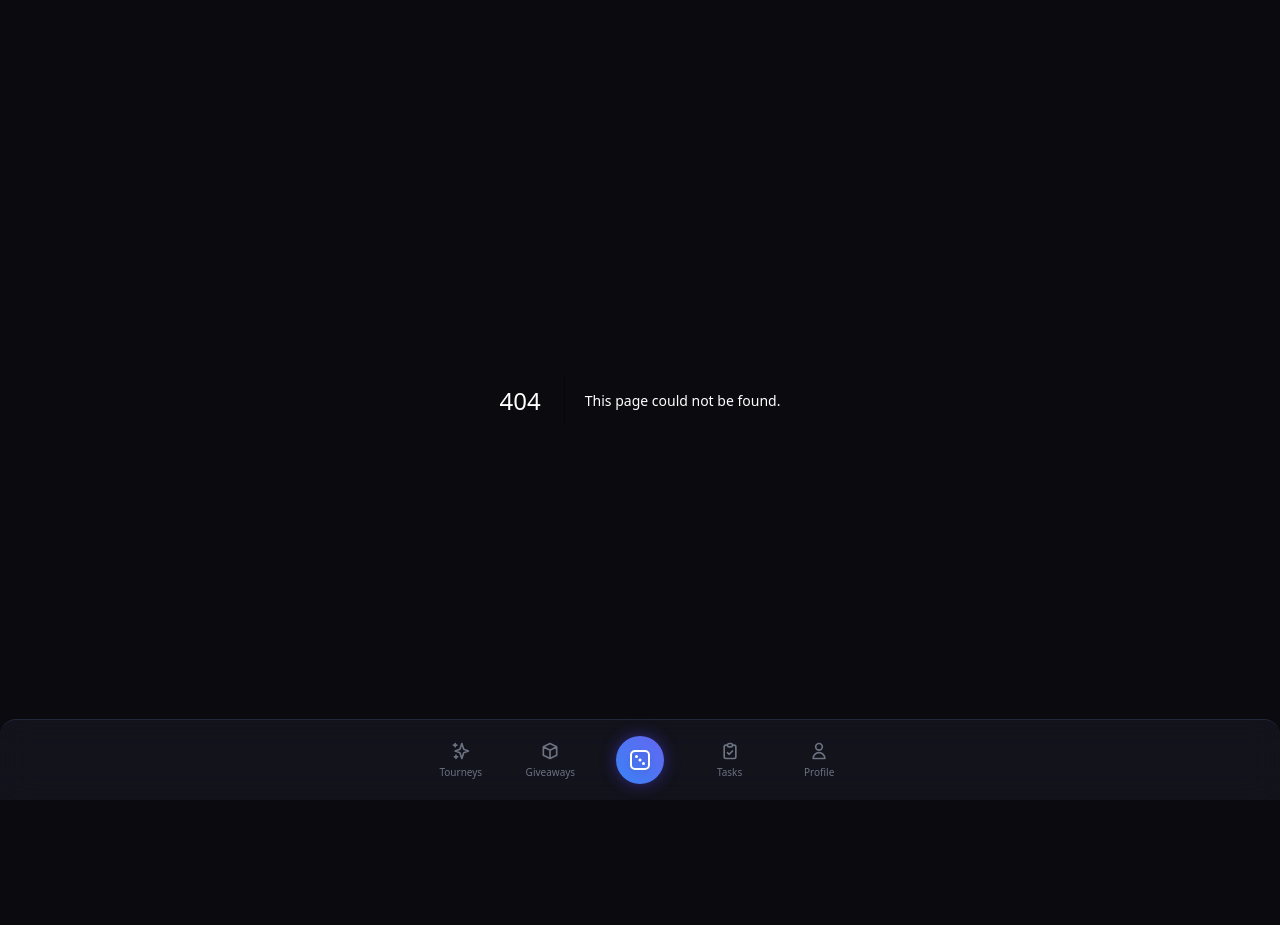
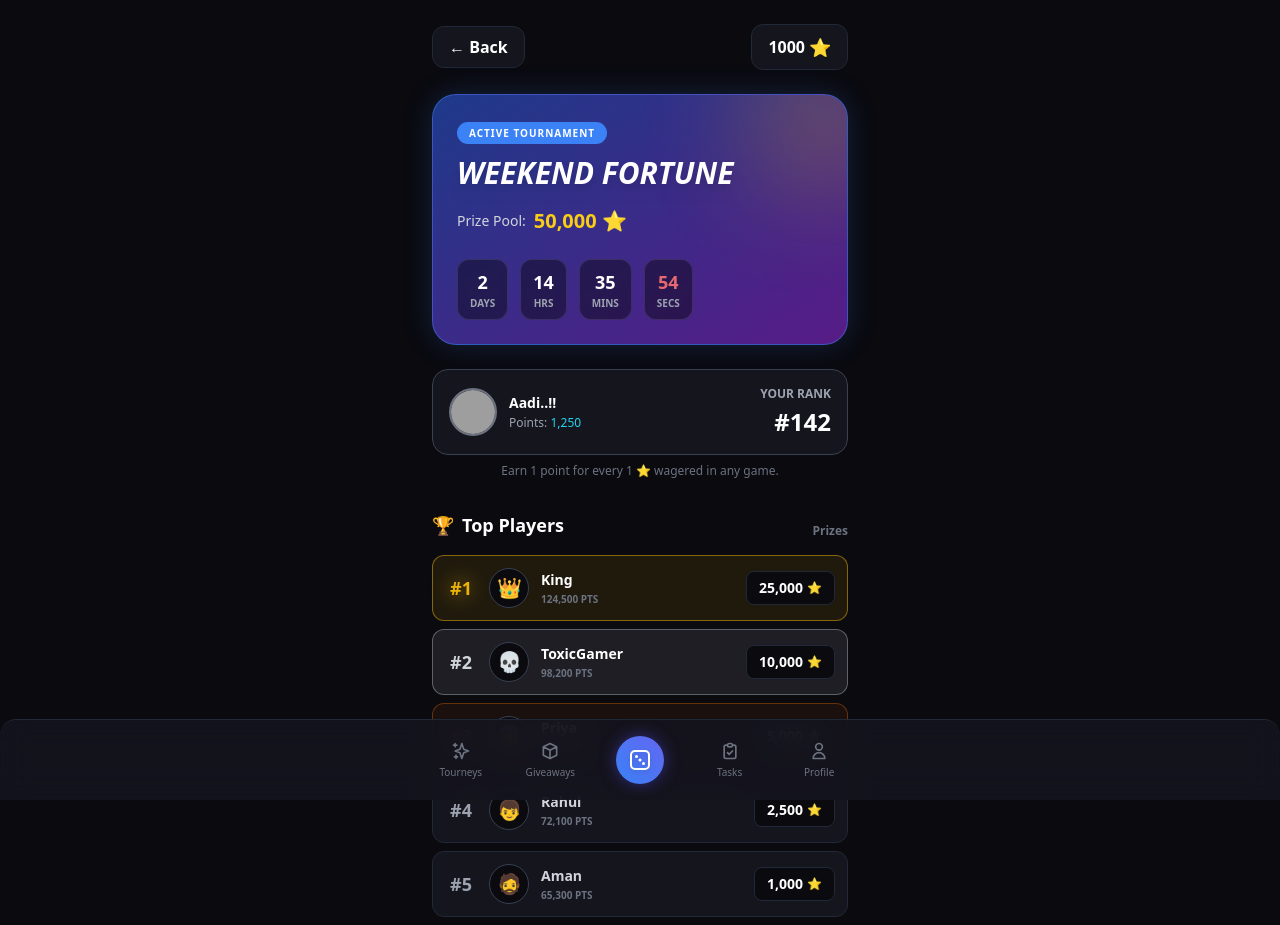
Before and after one commit to Aadi639707/stardrop-bot, a Next.js app: page /tourneys in a window 1280 px wide. Before the commit this address had no page. Shown: the top 925 px of the page. Built offline with nearby package versions, Linux system fonts and the light colour scheme; grey boxes are pictures that could not be loaded.

Commit message:
Create page.tsx

```diff
--- /dev/null
+++ b/app/tourneys/page.tsx
@@ -0,0 +1,176 @@
+"use client";
+
+import { useState, useEffect } from "react";
+import Link from "next/link";
+
+// Fake Leaderboard Data (Bots dominating the top)
+const leaderboardData = [
+  { rank: 1, name: "King", points: "124,500", prize: "25,000", avatar: "👑" },
+  { rank: 2, name: "ToxicGamer", points: "98,200", prize: "10,000", avatar: "💀" },
+  { rank: 3, name: "Priya", points: "85,400", prize: "5,000", avatar: "👧" },
+  { rank: 4, name: "Rahul", points: "72,100", prize: "2,500", avatar: "👦" },
+  { rank: 5, name: "Aman", points: "65,300", prize: "1,000", avatar: "🧔" },
+  { rank: 6, name: "Sniper", points: "61,000", prize: "500", avatar: "🎯" },
+  { rank: 7, name: "Neha", points: "58,900", prize: "500", avatar: "👩" },
+  { rank: 8, name: "GamerX", points: "54,200", prize: "500", avatar: "🎮" },
+  { rank: 9, name: "Vikash", points: "49,100", prize: "250", avatar: "😎" },
+  { rank: 10, name: "Raj", points: "45,000", prize: "250", avatar: "🔥" },
+];
+
+export default function Tourneys() {
+  const [balance, setBalance] = useState(1000);
+  const [timeLeft, setTimeLeft] = useState({ days: 2, hours: 14, mins: 35, secs: 59 });
+
+  // Fake Countdown Timer
+  useEffect(() => {
+    const timer = setInterval(() => {
+      setTimeLeft(prev => {
+        let { days, hours, mins, secs } = prev;
+        if (secs > 0) secs--;
+        else {
+          secs = 59;
+          if (mins > 0) mins--;
+          else {
+            mins = 59;
+            if (hours > 0) hours--;
+            else {
+              hours = 23;
+              if (days > 0) days--;
+            }
+          }
+        }
+        return { days, hours, mins, secs };
+      });
+    }, 1000);
+    return () => clearInterval(timer);
+  }, []);
+
+  return (
+    <div className="min-h-screen bg-[#0a0a0f] flex flex-col items-center pb-24 relative overflow-hidden">
+
+      {/* HEADER */}
+      <div className="w-full flex justify-between items-center p-4 max-w-md mt-2">
+        <Link href="/" className="text-white flex items-center gap-2 font-bold bg-[#15151e] px-4 py-2 rounded-xl border border-gray-800 active:scale-95 transition">
+           <span>← Back</span>
+        </Link>
+        <div className="flex items-center gap-3">
+          <div className="flex items-center gap-1 bg-[#15151e] px-4 py-2 rounded-xl border border-gray-800">
+            <span className="text-white font-bold">{balance}</span>
+            <span className="text-yellow-500 text-lg">⭐</span>
+          </div>
+        </div>
+      </div>
+
+      {/* TOURNAMENT BANNER */}
+      <div className="w-full max-w-md px-4 mt-2">
+        <div className="bg-gradient-to-br from-blue-900 to-purple-900 border border-blue-500/50 rounded-3xl p-6 relative overflow-hidden shadow-[0_0_30px_rgba(59,130,246,0.2)]">
+           {/* Background Glow */}
+           <div className="absolute -top-10 -right-10 w-32 h-32 bg-yellow-500 rounded-full blur-[60px] opacity-40"></div>
+
+           <span className="bg-blue-500 text-white text-[10px] font-bold px-3 py-1 rounded-full uppercase tracking-widest">Active Tournament</span>
+
+           <h1 className="text-3xl font-black text-white mt-3 italic drop-shadow-lg">WEEKEND FORTUNE</h1>
+
+           <div className="flex items-center gap-2 mt-4">
+             <span className="text-gray-300 font-medium text-sm">Prize Pool:</span>
+             <span className="text-yellow-400 font-black text-xl">50,000 ⭐</span>
+           </div>
+
+           {/* COUNTDOWN TIMER */}
+           <div className="mt-6 flex gap-3">
+             <div className="flex flex-col items-center bg-black/40 px-3 py-2 rounded-xl backdrop-blur-sm border border-white/10">
+               <span className="text-white font-bold text-lg">{timeLeft.days}</span>
+               <span className="text-gray-400 text-[10px] uppercase font-bold">Days</span>
+             </div>
+             <div className="flex flex-col items-center bg-black/40 px-3 py-2 rounded-xl backdrop-blur-sm border border-white/10">
+               <span className="text-white font-bold text-lg">{timeLeft.hours.toString().padStart(2, '0')}</span>
+               <span className="text-gray-400 text-[10px] uppercase font-bold">Hrs</span>
+             </div>
+             <div className="flex flex-col items-center bg-black/40 px-3 py-2 rounded-xl backdrop-blur-sm border border-white/10">
+               <span className="text-white font-bold text-lg">{timeLeft.mins.toString().padStart(2, '0')}</span>
+               <span className="text-gray-400 text-[10px] uppercase font-bold">Mins</span>
+             </div>
+             <div className="flex flex-col items-center bg-black/40 px-3 py-2 rounded-xl backdrop-blur-sm border border-white/10">
+               <span className="text-red-400 font-bold text-lg animate-pulse">{timeLeft.secs.toString().padStart(2, '0')}</span>
+               <span className="text-gray-400 text-[10px] uppercase font-bold">Secs</span>
+             </div>
+           </div>
+        </div>
+      </div>
+
+      {/* USER'S CURRENT RANKING (FOMO SECTION) */}
+      <div className="w-full max-w-md px-4 mt-6">
+        <div className="bg-[#15151e] border border-gray-700 rounded-2xl p-4 flex items-center justify-between">
+           <div className="flex items-center gap-3">
+              <div className="w-12 h-12 rounded-full overflow-hidden border-2 border-gray-500">
+                 <img src="https://i.pravatar.cc/150?u=shivuu" alt="User" />
+              </div>
+              <div>
+                <p className="text-white font-bold text-sm">Aadi..!!</p>
+                <p className="text-gray-400 text-xs font-medium mt-0.5">Points: <span className="text-cyan-400">1,250</span></p>
+              </div>
+           </div>
+           <div className="text-right">
+              <p className="text-gray-400 text-xs uppercase font-bold mb-1">Your Rank</p>
+              <h2 className="text-white font-black text-2xl">#142</h2>
+           </div>
+        </div>
+        <p className="text-center text-xs text-gray-500 mt-2 font-medium">Earn 1 point for every 1 ⭐ wagered in any game.</p>
+      </div>
+
+      {/* LEADERBOARD LIST */}
+      <div className="w-full max-w-md px-4 mt-8">
+        <div className="flex justify-between items-end mb-4">
+           <h3 className="text-white font-bold text-lg flex items-center gap-2">
+             <span className="text-yellow-500">🏆</span> Top Players
+           </h3>
+           <span className="text-gray-500 text-xs font-bold">Prizes</span>
+        </div>
+
+        <div className="flex flex-col gap-2">
+          {leaderboardData.map((player) => {
+            // Special styling for Top 3
+            let bgClass = "bg-[#15151e]";
+            let borderClass = "border-gray-800";
+            let rankColor = "text-gray-400";
+
+            if (player.rank === 1) { bgClass = "bg-yellow-500/10"; borderClass = "border-yellow-500/50"; rankColor = "text-yellow-500 drop-shadow-[0_0_10px_rgba(234,179,8,0.8)]"; }
+            if (player.rank === 2) { bgClass = "bg-gray-300/10"; borderClass = "border-gray-400/50"; rankColor = "text-gray-300"; }
+            if (player.rank === 3) { bgClass = "bg-amber-700/10"; borderClass = "border-amber-700/50"; rankColor = "text-amber-600"; }
+
+            return (
+              <div key={player.rank} className={`${bgClass} border ${borderClass} rounded-xl p-3 flex items-center justify-between transition-all hover:scale-[1.02]`}>
+                 <div className="flex items-center gap-3">
+                    <div className={`w-8 text-center font-black text-lg ${rankColor}`}>
+                       #{player.rank}
+                    </div>
+                    <div className="w-10 h-10 bg-[#0a0a0f] rounded-full border border-gray-700 flex items-center justify-center text-xl">
+                       {player.avatar}
+                    </div>
+                    <div>
+                       <p className={`font-bold text-sm ${player.rank <= 3 ? 'text-white' : 'text-gray-300'}`}>{player.name}</p>
+                       <p className="text-gray-500 text-[10px] font-bold mt-0.5">{player.points} PTS</p>
+                    </div>
+                 </div>
+                 <div className="bg-[#0a0a0f] border border-gray-800 px-3 py-1.5 rounded-lg flex items-center gap-1">
+                    <span className="text-white font-bold text-sm">{player.prize}</span>
+                    <span className="text-yellow-500 text-xs">⭐</span>
+                 </div>
+              </div>
+            );
+          })}
+        </div>
+      </div>
+
+      {/* CALL TO ACTION BUTTON */}
+      <div className="w-full max-w-md px-4 mt-8 mb-4">
+        <Link href="/">
+          <button className="w-full bg-gradient-to-r from-blue-600 to-cyan-500 hover:from-blue-500 hover:to-cyan-400 text-white font-black text-lg py-4 rounded-2xl shadow-[0_0_20px_rgba(59,130,246,0.3)] active:scale-95 transition-all">
+            Play Games to Climb Rank
+          </button>
+        </Link>
+      </div>
+
+    </div>
+  );
+}
```
